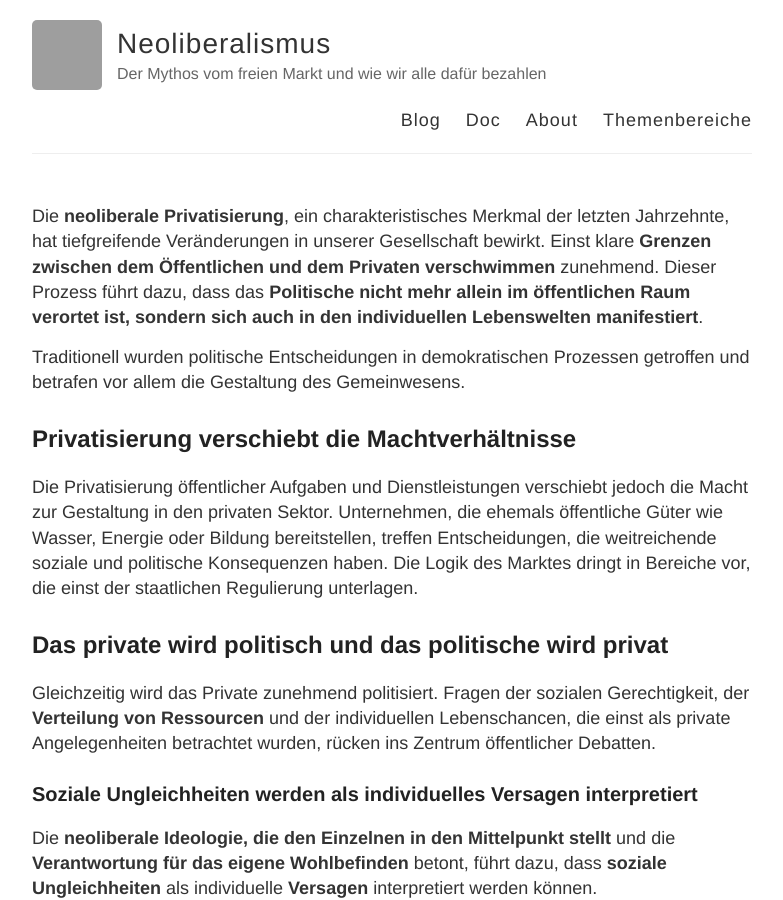
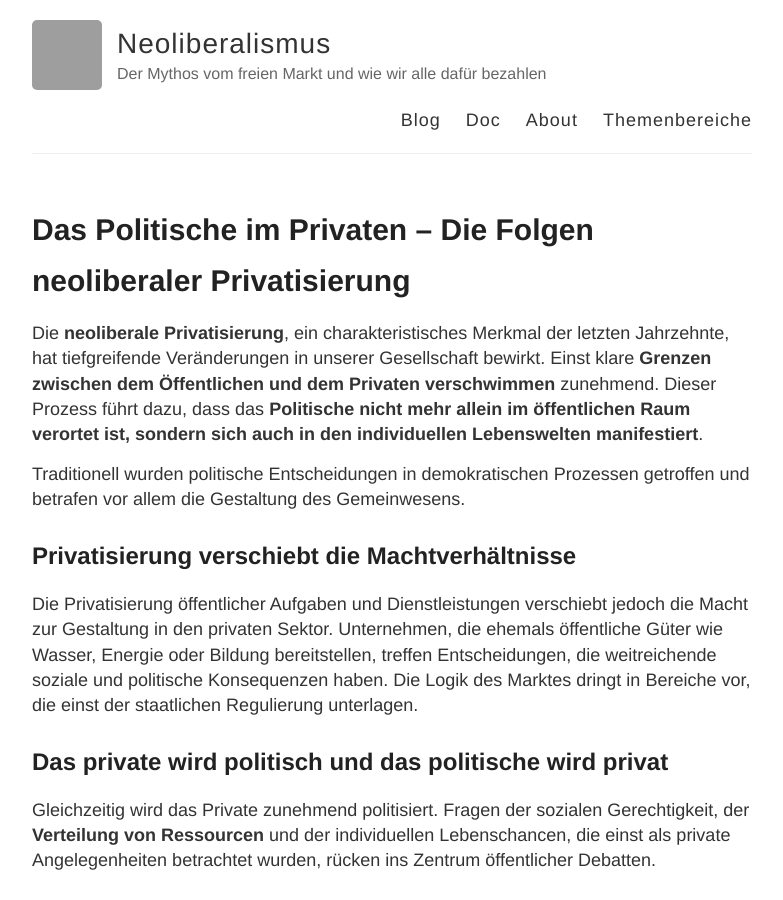
Before and after one commit to S2030c/neoliberalismus, a Jekyll site: the page built from doc/_posts/2024-09-25-die-folgen-neoliberaler-privatisierung.md, in a window 1280 px wide and 900 px high. Shown: the whole window, without its empty margins (248-1031 px from the left). Built offline with Jekyll 4.4.1, drawn with Linux system fonts in a browser that asks for light colours; our own code applies the rules of GitHub Pages for plain Markdown files; some of the changed text lies outside the part shown; grey boxes are pictures that could not be loaded.

Commit message:
Update 2024-09-25-die-folgen-neoliberaler-privatisierung.md

```diff
--- a/doc/_posts/2024-09-25-die-folgen-neoliberaler-privatisierung.md
+++ b/doc/_posts/2024-09-25-die-folgen-neoliberaler-privatisierung.md
@@ -1,5 +1,5 @@
 ---
-title: Das Politische im Privaten: Die Folgen neoliberaler Privatisierung
+title: Das Politische im Privaten – Die Folgen neoliberaler Privatisierung
 ---
 Die **neoliberale Privatisierung**, ein charakteristisches Merkmal der letzten Jahrzehnte, hat tiefgreifende Veränderungen in unserer Gesellschaft bewirkt. Einst klare **Grenzen zwischen dem Öffentlichen und dem Privaten verschwimmen** zunehmend. Dieser Prozess führt dazu, dass das **Politische nicht mehr allein im öffentlichen Raum verortet ist, sondern sich auch in den individuellen Lebenswelten manifestiert**.
 
```
